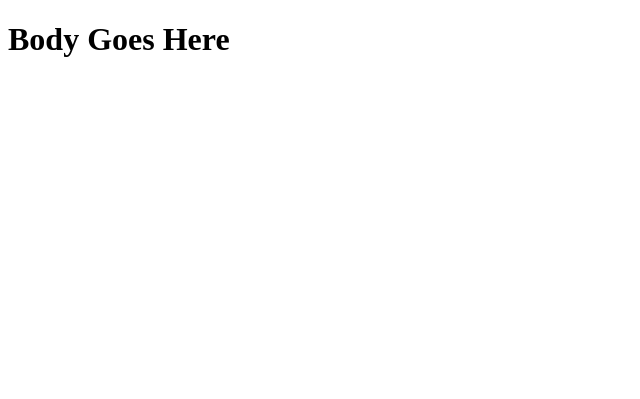
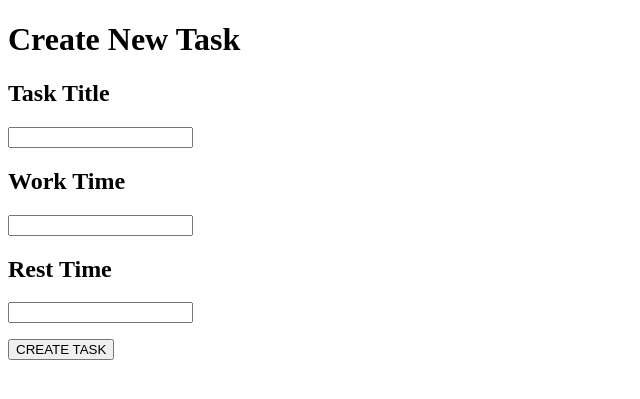
Before and after one commit to torranceevans/engineapp, a Flask app: page /create-task in a window 1280 px wide. Shown: the top 399 px of the page, without its empty margins (0-640 px from the left). Run offline with Flask 2, Linux system fonts and the light colour scheme.

Commit message:
Worked on dashboard/create-task

```diff
--- a/server.py
+++ b/server.py
@@ -13,10 +13,11 @@ app.jinja_env.undefined = StrictUndefined
 
 @app.route("/")
 def login_or_newAccount():
+
     return render_template("homepage.html")
 
 
-@app.route("/users", methods=["POST"])
+@app.route("/create-user", methods=["POST"])
 def register_user():
     """Create a new user."""
 
@@ -45,30 +46,56 @@ def process_login():
     password = request.form.get("password")
 
     user = crud.get_user_by_email(email)
+
     if not user or user.password != password:
         flash("The email or password you entered was incorrect.")
         return redirect("/")
     else:
         # Log in user by storing the user's email in session
         session["user_email"] = user.email
-        flash(f"Welcome back, {user.fname}!") #IS THIS PULLING FROM THE TABLE?
+        flash(f"Welcome back, {user.fname}!")
 
-    return redirect("/dashboard/<user_id>")
+    return redirect("/dashboard")
 
 
-@app.route("/dashboard/<user_id>")
-def dashboard_view(user_id):
+@app.route("/dashboard")
+def dashboard_view():
     """Show details on a particular user."""
 
-    user = crud.get_user_by_id(user_id)
-    print(f"\n\n********************\n{user}\nuser.email={user.email}\n")
+    if "user_email" in session:
+        user_email = session["user_email"]
+        user = crud.get_user_by_email(user_email)
 
-    return render_template("dashboard.html", user=user)
+        return render_template("dashboard.html", user=user)
+
+    return redirect("/")
+
+@app.route("/create-task")
+def create_task_view():
+    """Show create task page."""
+
+    return render_template("create-task.html")
 
 
-@app.route("/create-task")
+
+@app.route("/create-task", methods=["POST"])
 def create_new_task():
-    return render_template("create-task.html")
+    """Create new task"""
+
+    title = request.form.get("title")
+    work_time = request.form.get("work_time")
+    rest_time = request.form.get("rest_time")
+
+    new_task = create_task(title, work_time, rest_time)
+
+    db.session.add(new_task)
+    db.session.commit()
+    flash("Task created!")
+
+    return redirect("/dashboard")
+
+
+
 
 @app.route("/active-task")
 def active_task():
@@ -88,5 +115,6 @@ def sharkwords():
 
 
 if __name__ == '__main__':
+    connect_to_db(app)
     app.debug = True
     app.run(host='0.0.0.0')
--- a/templates/create-task.html
+++ b/templates/create-task.html
@@ -4,6 +4,26 @@
 
 {% block body %}
 
-    <h1> Body Goes Here </h1>
+<h1> Create New Task </h1>
+
+<h2> Task Title </h2>
+<form action="/create-task" method="POST" id="create-task">
+    <p>
+        <input type="text" name="title">
+    </p>
+
+<h2> Work Time </h2>
+    <p>
+        <input type="text" name="work_time">
+    </p>
+
+<h2> Rest Time </h2>
+    <p>
+        <input type="text" name="rest_time">
+    </p>
+
+<button type="submit" form="create-task"> CREATE TASK </button>
+
+</form>
 
 {% endblock %}
--- a/templates/homepage.html
+++ b/templates/homepage.html
@@ -7,9 +7,9 @@
 <h1>Welcome!</h1>
 
 <h2>Create an Account</h2>
-<form action="/users" method="POST">
+<form action="/create-user" method="POST">
   <p>
-    First Name <input type="text" name="frist">
+    First Name <input type="text" name="first_name">
   </p>
 
   <p>
```
Also changed, not shown: crud.py (+3 -5 lines), model.py (+8 -5 lines), templates/dashboard.html (+18 -6 lines).
